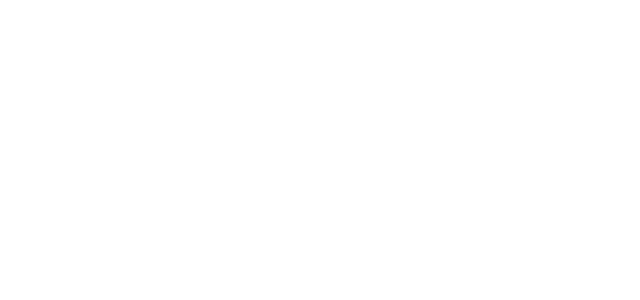
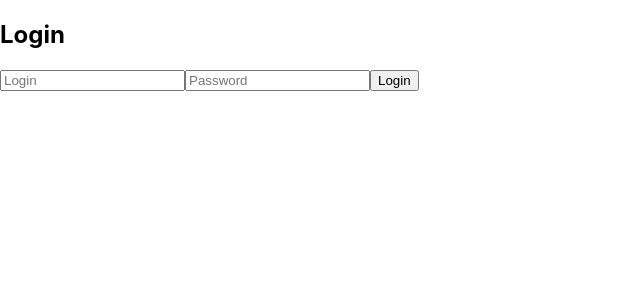
Before and after one commit to WhatKindOfPhrasesDoYouUse/hotel-web-app, a React (Create React App) app: page /login in a window 1280 px wide. Before the commit this address had no page. Shown: the top 300 px of the page, without its empty margins (0-640 px from the left). Built offline with nearby package versions, Linux system fonts and the light colour scheme.

Commit message:
добавил логин

```diff
--- a/package.json
+++ b/package.json
@@ -9,6 +9,8 @@
     "@testing-library/jest-dom": "^5.17.0",
     "@testing-library/react": "^13.4.0",
     "@testing-library/user-event": "^13.5.0",
+    "axios": "^1.7.9",
+    "jwt-decode": "^4.0.0",
     "react": "^18.3.1",
     "react-dom": "^18.3.1",
     "react-router-dom": "^7.0.2",
--- a/src/App.js
+++ b/src/App.js
@@ -2,6 +2,7 @@
 import HotelList from './components/HotelList';
 import HotelReviews from './components/HotelReviews';
 import RoomList from './components/RomList';
+import Login from './components/Login';
 import { BrowserRouter as Router, Route, Routes } from 'react-router-dom';
 
 
@@ -12,6 +13,7 @@
                 <Route path="/" element={<HotelList />} />
                 <Route path="/hotel/:id/reviews" element={<HotelReviews />} />
                 <Route path="/hotel/:id/rooms" element={<RoomList />} />
+                <Route path="/login" element={<Login />} />
             </Routes>
         </Router>
     );
--- /dev/null
+++ b/src/components/Login.js
@@ -0,0 +1,54 @@
+import React, { useState } from "react";
+import { useNavigate } from "react-router-dom";
+import axios from "axios";
+
+function Login() {
+    const [email, setEmail] = useState("");
+    const [password, setPassword] = useState("");
+    const [error, setError] = useState("");
+    const navigate = useNavigate();
+
+    const handleLogin = async () => {
+        try {
+            const response = await axios.post("http://localhost:5246/api/Auth/Login/", {
+                email,
+                password,
+            });
+
+            const token = response.data;
+
+            if (token) {
+                localStorage.setItem("token", token);
+                console.log("Токен сохранен:", token);
+                navigate("/");
+            } else {
+                setError("Неверный логин или пароль. Попробуйте еще раз.");
+                console.log("Ошибка при логине:", error);
+            }
+        } catch (error) {
+            console.log("Ошибка при логине:", error);
+        }
+    };
+
+
+    return (
+        <div>
+            <h2>Login</h2>
+            <input
+                type="text"
+                placeholder="Login"
+                value={email}
+                onChange={(e) => setEmail(e.target.value)}
+            />
+            <input
+                type="password"
+                placeholder="Password"
+                value={password}
+                onChange={(e) => setPassword(e.target.value)}
+            />
+            <button onClick={handleLogin}>Login</button>
+        </div>
+    );
+}
+
+export default Login;
--- a/src/components/RomList.js
+++ b/src/components/RomList.js
@@ -1,5 +1,7 @@
 import React, { useEffect, useState } from 'react';
 import { useParams } from 'react-router-dom';
+import { jwtDecode } from 'jwt-decode';
+import axios from 'axios';
 
 const RoomList = () => {
     const { id } = useParams(); // Получаем ID отеля из URL
@@ -9,9 +11,18 @@
     const [minPriceFilter, setMinPriceFilter] = useState(''); // Фильтр по минимальной цене
     const [maxPriceFilter, setMaxPriceFilter] = useState(''); // Фильтр по максимальной цене
     const [roomTypeFilter, setRoomTypeFilter] = useState(''); // Фильтр по типу комнаты
+    const [userRole, setUserRole] = useState(null); // Роль пользователя для проверки доступа
 
-    // Загрузка всех доступных комнат при первой загрузке страницы
     useEffect(() => {
+        const token = localStorage.getItem('token');
+        if (token) {
+            // Декодируем токен для получения роли пользователя
+            const decodedToken = jwtDecode(token);
+            const role = decodedToken["http://schemas.microsoft.com/ws/2008/06/identity/claims/role"];
+            console.log(role)
+            setUserRole(role); // Сохраняем роль пользователя
+        }
+
         setIsLoading(true);
         fetch(`http://localhost:5246/api/Room/GetAvailableRooms/${id}`)
             .then((res) => res.json())
@@ -24,6 +35,31 @@
                 setIsLoading(false);
             });
     }, [id]);
+
+    // Функция для удаления комнаты
+    const deleteRoom = async (roomId) => {
+        const token = localStorage.getItem('token');
+        if (!token) {
+            alert('Вы не авторизованы.');
+            return;
+        }
+
+        console.log(roomId);
+
+        if (window.confirm("Вы уверены, что хотите удалить эту комнату?")) {
+            try {
+                await axios.delete(`http://localhost:5246/api/Room/DeleteRoomById/${roomId}`, {
+                    headers: {
+                        Authorization: `Bearer ${token}`
+                    }
+                });
+                setRooms(rooms.filter(room => room.id !== roomId));
+            } catch (error) {
+                console.error("Ошибка при удалении комнаты", error);
+                alert("Ошибка при удалении комнаты.");
+            }
+        }
+    };
 
     // Обработчик сортировки комнат по цене
     const handleSortByPrice = (descending) => {
@@ -141,6 +177,10 @@
                         <p>Номер комнаты: {room.roomNumber}</p>
                         <p>Вместимость: {room.capacity} человек</p>
                         <p>Цена: {room.price} руб.</p>
+                        {/* Кнопка удаления доступна только для админов */}
+                        {userRole === 'admins' && (
+                            <button onClick={() => deleteRoom(room.id)}>Удалить</button>
+                        )}
                     </div>
                 ))}
             </div>
```
Also changed, not shown: src/components/HotelList.js (line endings or trailing spaces), 1 other file (tests, documents, lock files or other folders).
